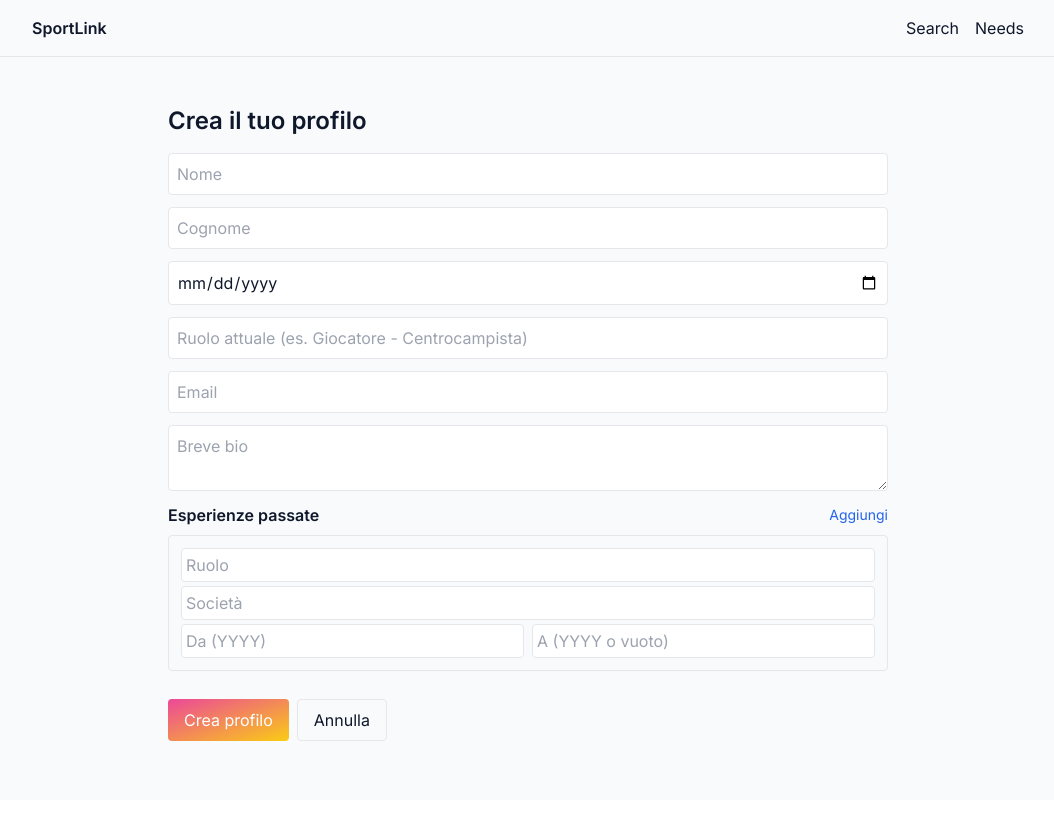
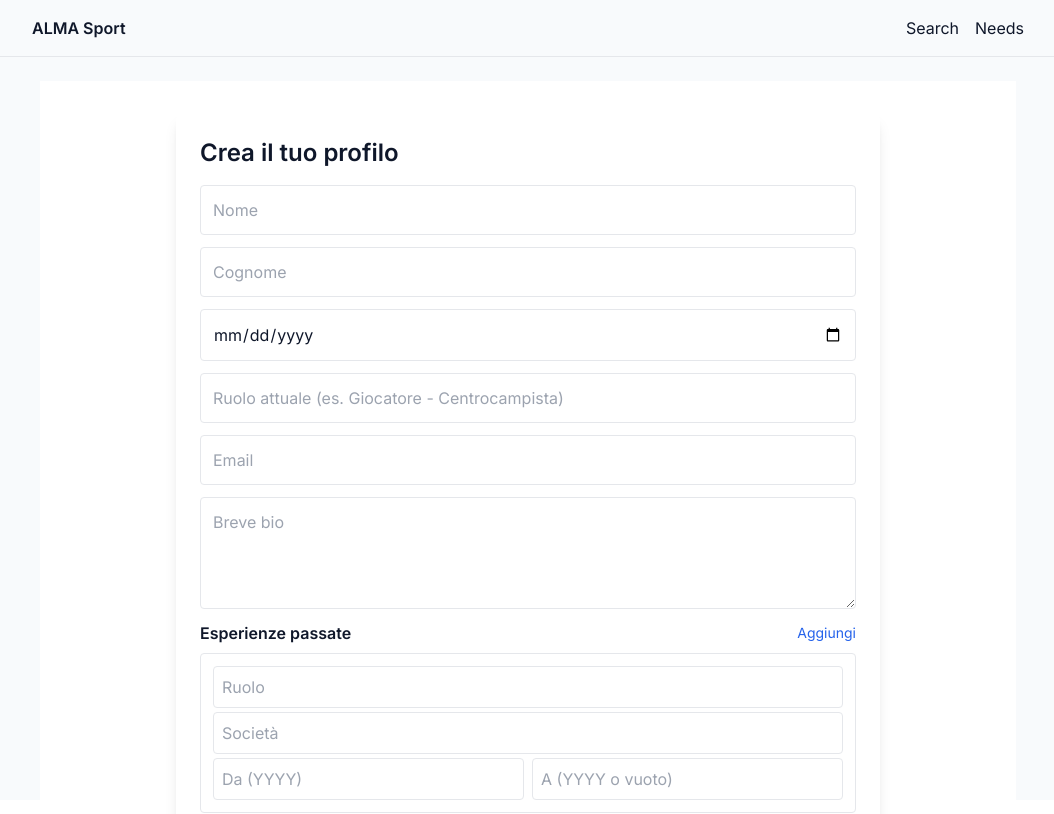
Before and after one commit to simolima/sportlink-demo, a Next.js app: page /create-profile in a window 1280 px wide. Shown: the top 814 px of the page, without its empty margins (112-1166 px from the left). Built offline with nearby package versions, Linux system fonts and the light colour scheme.

Commit message:
test new user interface home + login page Marco e Simo

```diff
--- a/app/api/follows/route.ts
+++ b/app/api/follows/route.ts
@@ -2,7 +2,7 @@ import { NextResponse } from 'next/server'
 import fs from 'fs'
 import path from 'path'
 
-export const runtime = 'node'
+export const runtime = 'nodejs'
 
 const FOLLOWS_PATH = path.join(process.cwd(), 'data', 'follows.json')
 
--- a/app/api/posts/route.ts
+++ b/app/api/posts/route.ts
@@ -2,7 +2,7 @@ import { NextResponse } from 'next/server'
 import fs from 'fs'
 import path from 'path'
 
-export const runtime = 'node'
+export const runtime = 'nodejs'
 
 const POSTS_PATH = path.join(process.cwd(), 'data', 'posts.json')
 
--- a/app/api/users/route.ts
+++ b/app/api/users/route.ts
@@ -2,7 +2,7 @@ import { NextResponse } from 'next/server'
 import fs from 'fs'
 import path from 'path'
 
-export const runtime = 'node'
+export const runtime = 'nodejs'
 
 const USERS_PATH = path.join(process.cwd(), 'data', 'users.json')
 
--- a/app/create-profile/page.tsx
+++ b/app/create-profile/page.tsx
@@ -33,26 +33,29 @@ export default function CreateProfile() {
     }
 
     return (
-        <div className="max-w-3xl mx-auto p-6">
+        <div className="min-h-screen bg-white">
+            <div className="max-w-3xl mx-auto p-8 flex items-center justify-center">
+                <div className="w-full">
+                    <div className="bg-white rounded-lg shadow-lg p-6">
                         <h1 className="text-2xl font-semibold mb-4">Crea il tuo profilo</h1>
                         <div className="grid grid-cols-1 gap-3">
-                <input value={firstName} onChange={e => setFirstName(e.target.value)} placeholder="Nome" className="p-2 border rounded" />
-                <input value={lastName} onChange={e => setLastName(e.target.value)} placeholder="Cognome" className="p-2 border rounded" />
-                <input type="date" value={birthDate} onChange={e => setBirthDate(e.target.value)} placeholder="Data di nascita" className="p-2 border rounded" />
-                <input value={currentRole} onChange={e => setCurrentRole(e.target.value)} placeholder="Ruolo attuale (es. Giocatore - Centrocampista)" className="p-2 border rounded" />
-                <input value={email} onChange={e => setEmail(e.target.value)} placeholder="Email" className="p-2 border rounded" />
-                <textarea value={bio} onChange={e => setBio(e.target.value)} placeholder="Breve bio" className="p-2 border rounded" />
+                            <input value={firstName} onChange={e => setFirstName(e.target.value)} placeholder="Nome" className="w-full p-3 border rounded" />
+                            <input value={lastName} onChange={e => setLastName(e.target.value)} placeholder="Cognome" className="w-full p-3 border rounded" />
+                            <input type="date" value={birthDate} onChange={e => setBirthDate(e.target.value)} placeholder="Data di nascita" className="w-full p-3 border rounded" />
+                            <input value={currentRole} onChange={e => setCurrentRole(e.target.value)} placeholder="Ruolo attuale (es. Giocatore - Centrocampista)" className="w-full p-3 border rounded" />
+                            <input value={email} onChange={e => setEmail(e.target.value)} placeholder="Email" className="w-full p-3 border rounded" />
+                            <textarea value={bio} onChange={e => setBio(e.target.value)} placeholder="Breve bio" className="w-full p-3 border rounded h-28" />
 
                             <div>
                                 <div className="flex items-center justify-between"><h2 className="font-semibold">Esperienze passate</h2><button onClick={addExp} className="text-sm text-blue-600">Aggiungi</button></div>
                                 <div className="space-y-2 mt-2">
                                     {experiences.map((exp, i) => (
                                         <div key={i} className="p-3 border rounded">
-                                <input value={exp.title} onChange={e => updateExp(i, 'title', e.target.value)} placeholder="Ruolo" className="w-full p-1 border rounded mb-1" />
-                                <input value={exp.company} onChange={e => updateExp(i, 'company', e.target.value)} placeholder="Società" className="w-full p-1 border rounded mb-1" />
+                                            <input value={exp.title} onChange={e => updateExp(i, 'title', e.target.value)} placeholder="Ruolo" className="w-full p-2 border rounded mb-1" />
+                                            <input value={exp.company} onChange={e => updateExp(i, 'company', e.target.value)} placeholder="Società" className="w-full p-2 border rounded mb-1" />
                                             <div className="flex gap-2">
-                                    <input value={exp.from} onChange={e => updateExp(i, 'from', e.target.value)} placeholder="Da (YYYY)" className="w-1/2 p-1 border rounded" />
-                                    <input value={exp.to} onChange={e => updateExp(i, 'to', e.target.value)} placeholder="A (YYYY o vuoto)" className="w-1/2 p-1 border rounded" />
+                                                <input value={exp.from} onChange={e => updateExp(i, 'from', e.target.value)} placeholder="Da (YYYY)" className="w-1/2 p-2 border rounded" />
+                                                <input value={exp.to} onChange={e => updateExp(i, 'to', e.target.value)} placeholder="A (YYYY o vuoto)" className="w-1/2 p-2 border rounded" />
                                             </div>
                                         </div>
                                     ))}
@@ -60,8 +63,11 @@ export default function CreateProfile() {
                             </div>
 
                             <div className="flex gap-2 mt-4">
-                    <button onClick={submit} className="bg-gradient-to-br from-pink-500 to-yellow-400 text-white px-4 py-2 rounded">Crea profilo</button>
+                                <button onClick={submit} className="bg-blue-600 hover:bg-blue-700 text-white px-4 py-2 rounded">Crea profilo</button>
                                 <button onClick={() => router.push('/')} className="px-4 py-2 border rounded">Annulla</button>
+                            </div>
+                        </div>
+                    </div>
                 </div>
             </div>
         </div>
--- a/app/layout.tsx
+++ b/app/layout.tsx
@@ -6,7 +6,7 @@ export default function RootLayout({ children }: { children: React.ReactNode })
       <body>
         <header className="border-b">
           <nav className="mx-auto max-w-5xl p-4 flex gap-6">
-            <Link href="/" className="font-semibold">SportLink</Link>
+            <Link href="/" className="font-semibold">ALMA Sport</Link>
             <div className="ml-auto flex gap-4">
               <Link href="/search">Search</Link>
               <Link href="/needs">Needs</Link>
--- a/app/page.tsx
+++ b/app/page.tsx
@@ -1,11 +1,21 @@
-import Navbar from '../components/navbar'
-import HomeBody from '../components/home-body'
+"use client"
+import LandingHero from '../components/landing-hero'
+import { useEffect } from 'react'
 
 export default function Page() {
+  // Hide the global header (defined in app/layout.tsx) on the homepage so only
+  // the blue LandingHero is visible. Restore it when leaving the page.
+  useEffect(() => {
+    const header = document.querySelector('header')
+    if (header) header.classList.add('hidden')
+    return () => { if (header) header.classList.remove('hidden') }
+  }, [])
+
   return (
-    <>
-      <Navbar />
-      <HomeBody />
-    </>
+    <div className="flex items-center justify-center py-12">
+      <div className="w-full max-w-4xl px-4">
+        <LandingHero />
+      </div>
+    </div>
   )
 }
--- /dev/null
+++ b/components/landing-hero.tsx
@@ -0,0 +1,15 @@
+export default function LandingHero() {
+    return (
+        <div className="hidden lg:flex items-center justify-center bg-gradient-to-br from-blue-600 to-blue-500 text-white p-12 rounded-lg shadow-lg">
+            <div className="max-w-md">
+                <button className="mb-6 text-white/90">←</button>
+                <h2 className="text-3xl font-extrabold mb-3">Find like-minded sports companions</h2>
+                <p className="text-blue-100 mb-6">Connect with others who share your passion for sports.</p>
+                <div className="flex items-center gap-4">
+                    <a href="/create-profile" className="bg-white text-blue-600 px-5 py-3 rounded-full font-semibold">Get Started</a>
+                </div>
+                <div className="mt-6 text-blue-100">Log in</div>
+            </div>
+        </div>
+    )
+}
--- /dev/null
+++ b/components/login-card.tsx
@@ -0,0 +1,40 @@
+'use client'
+import { useState } from 'react'
+import { useRouter } from 'next/navigation'
+import Link from 'next/link'
+
+export default function LoginCard() {
+    const [email, setEmail] = useState('')
+    const [error, setError] = useState<string | null>(null)
+    const router = useRouter()
+
+    const submit = async () => {
+        setError(null)
+        try {
+            const res = await fetch('/api/users')
+            const users = await res.json()
+            const found = (users || []).find((u: any) => u.email && u.email.toString().toLowerCase() === email.trim().toLowerCase())
+            if (!found) { setError('Utente non trovato. Crea un profilo.'); return }
+            localStorage.setItem('currentUserId', String(found.id))
+            localStorage.setItem('currentUserName', `${found.firstName} ${found.lastName}`)
+            localStorage.setItem('currentUserEmail', String(found.email))
+            router.push('/')
+            setTimeout(() => location.reload(), 200)
+        } catch (e: any) {
+            setError('Errore login')
+        }
+    }
+
+    return (
+        <div className="w-full max-w-md bg-white rounded-lg shadow-md p-6">
+            <h1 className="text-2xl font-bold mb-2">Login</h1>
+            <p className="text-sm text-gray-600 mb-4">Inserisci la tua email per accedere alla demo.</p>
+            <input value={email} onChange={e => setEmail(e.target.value)} placeholder="Email" className="w-full p-2 border rounded mb-3" />
+            <div className="flex gap-2">
+                <button onClick={submit} className="bg-blue-600 hover:bg-blue-700 text-white px-4 py-2 rounded">Login</button>
+                <Link href="/create-profile" className="px-4 py-2 border rounded">Crea profilo</Link>
+            </div>
+            {error && <div className="text-red-600 mt-3">{error}</div>}
+        </div>
+    )
+}
--- a/lib/prisma.ts
+++ b/lib/prisma.ts
@@ -1,4 +1,7 @@
-import { PrismaClient } from "@prisma/client";
-const globalForPrisma = global as unknown as { prisma: PrismaClient };
+// Use require to avoid TypeScript complaints about module exports in some environments
+// eslint-disable-next-line @typescript-eslint/no-var-requires
+const PrismaPkg: any = require('@prisma/client')
+const PrismaClient = PrismaPkg.PrismaClient
+const globalForPrisma = global as unknown as { prisma: any };
 export const prisma = globalForPrisma.prisma || new PrismaClient();
-if (process.env.NODE_ENV !== "production") (globalForPrisma as any).prisma = prisma;
+if (process.env.NODE_ENV !== 'production') (globalForPrisma as any).prisma = prisma;
```
Also changed, not shown: app/api/match/route.ts (+11 -11 lines), package.json (+9 -3 lines), prisma/seed.ts (+24 -17 lines), 1 other file (tests, documents, lock files or other folders). Lines whose indentation alone changed are shown as unchanged.
